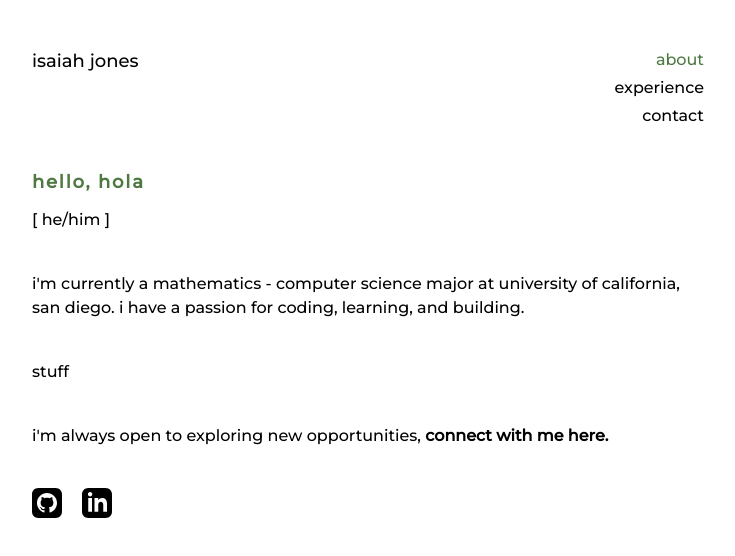
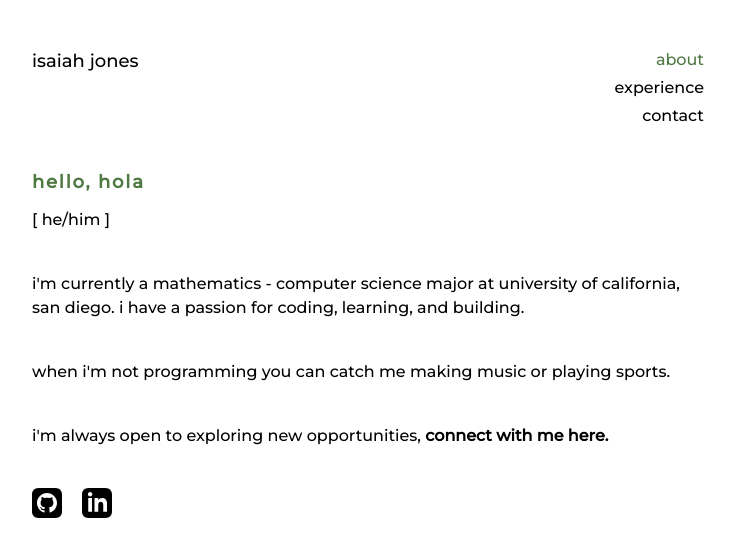
Before and after one commit to ijjones/personal-website, a Next.js app: page / in a window 1280 px wide. Shown: the top 556 px of the page, without its empty margins (272-1007 px from the left). Built offline with nearby package versions, Linux system fonts and the light colour scheme.

Commit message:
Update page.tsx

```diff
--- a/app/page.tsx
+++ b/app/page.tsx
@@ -22,7 +22,7 @@ export default function Home() {
             university of california, san diego. i have a passion for coding,
             learning, and building.
           </p>
-          <p className="pt-10">stuff </p>
+          <p className="pt-10"> when i'm not programming you can catch me making music or playing sports. </p>
 
           <p className="pt-10">
             i&apos;m always open to exploring new opportunities,{" "}
@@ -32,11 +32,11 @@ export default function Home() {
           </p>
 
           <ul className="pt-10 flex flex-row">
-            <a href="https://github.com/ij-jones" className="pr-5">
+            <a href="https://github.com/ijjones" className="pr-5">
               <Image src="/github.svg" alt="github" width={30} height={30} />
             </a>
 
-            <a href="https://www.linkedin.com/in/ij-jones/" className="pr-5">
+            <a href="https://www.linkedin.com/in/ijjones/" className="pr-5">
               <Image
                 src="/linkedin.svg"
                 alt="linkedin"
```
